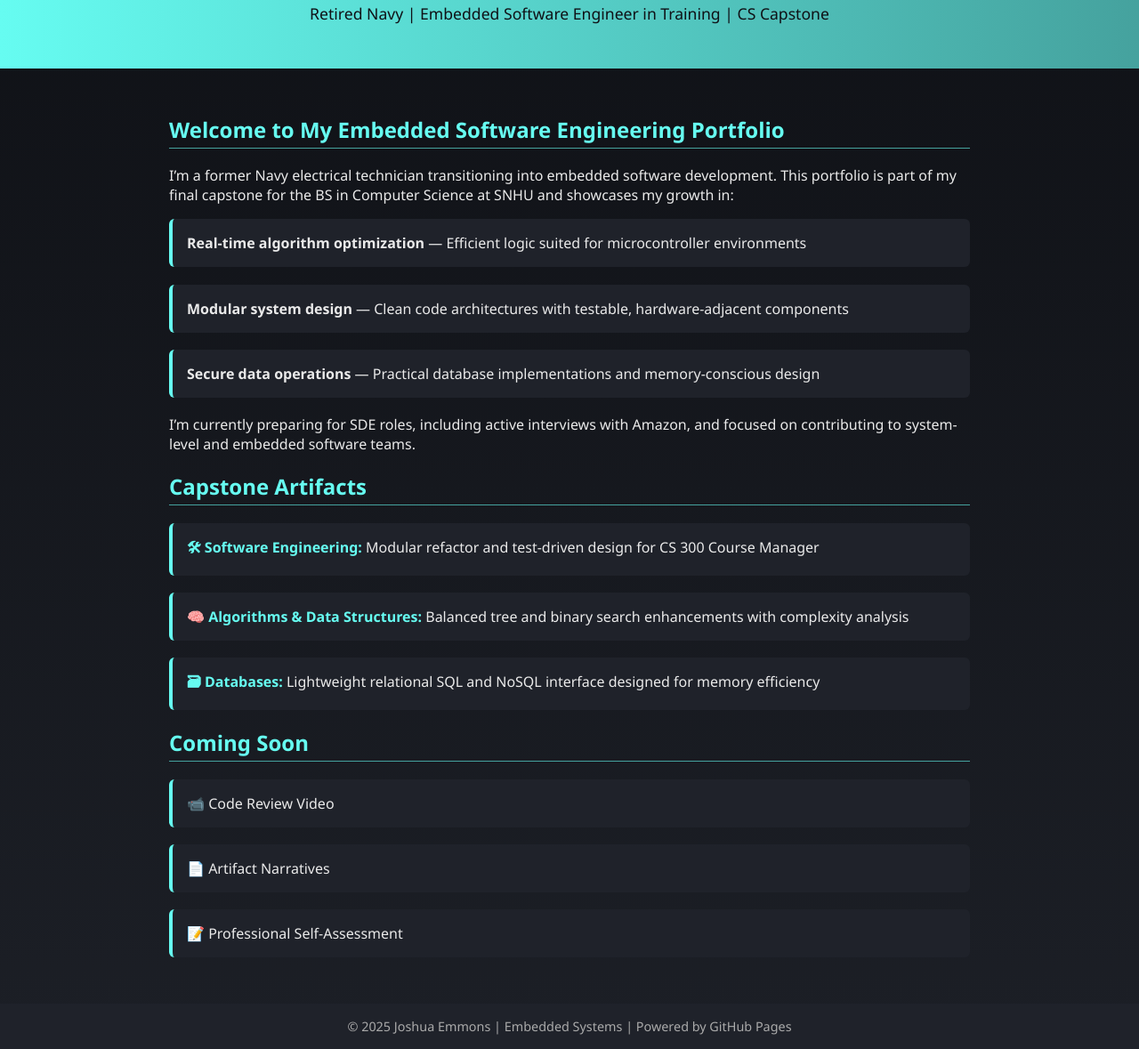
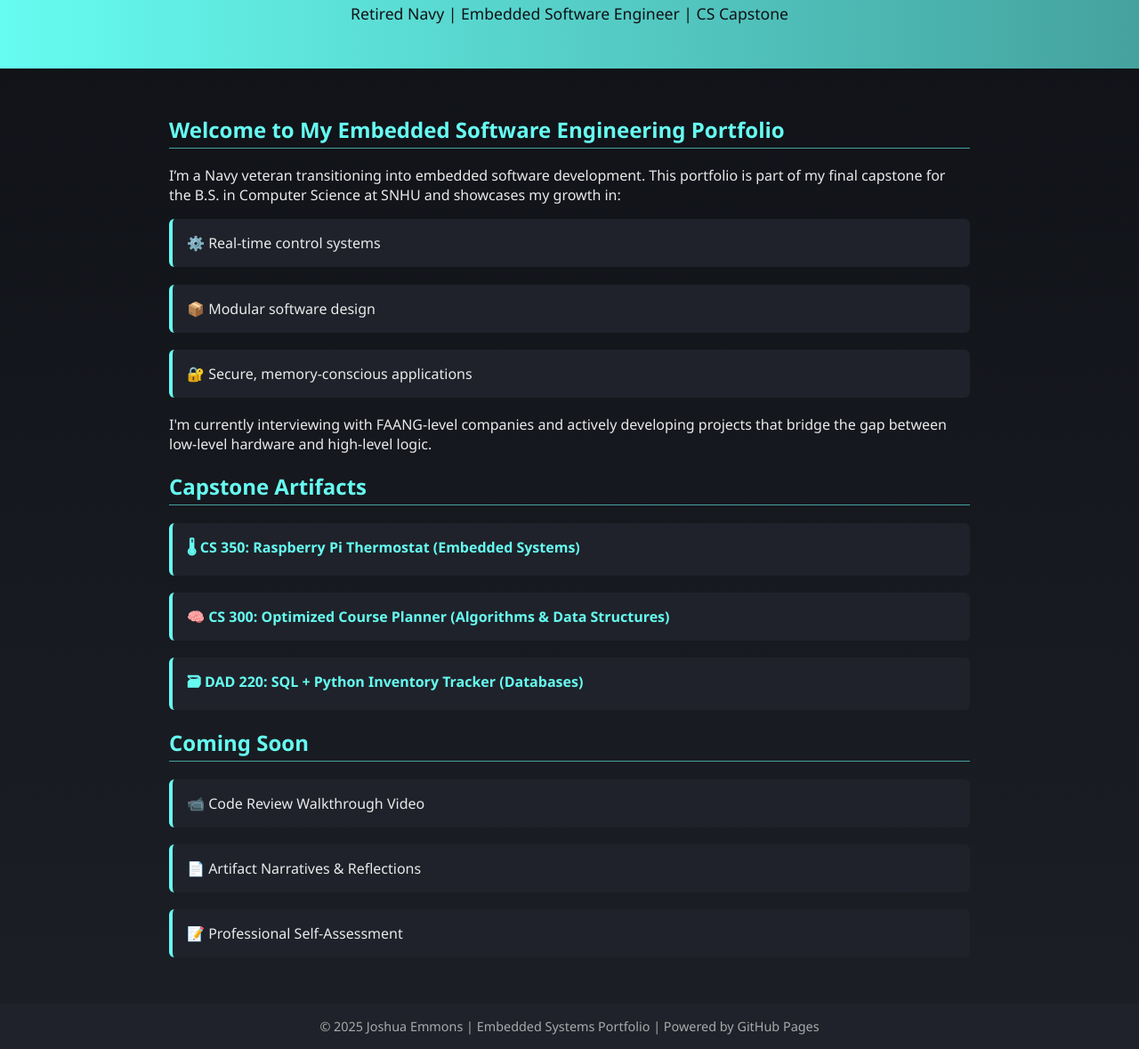
Before and after one commit to Pixelspacecowboy/pixelspacecowboy.github.io, a plain HTML site: page index.html in a window 1280 px wide. Shown: the part 92-1271 px from the top of the page at 89% size. Drawn offline with Linux system fonts and the light colour scheme.

Commit message:
Update index.html
Embedded

```diff
--- a/index.html
+++ b/index.html
@@ -83,41 +83,41 @@
 <body>
   <header>
     <h1>Joshua Emmons</h1>
-    <p class="subtitle">Retired Navy | Embedded Software Engineer in Training | CS Capstone</p>
+    <p class="subtitle">Retired Navy | Embedded Software Engineer | CS Capstone</p>
   </header>
 
   <section>
     <h2>Welcome to My Embedded Software Engineering Portfolio</h2>
     <p>
-      I’m a former Navy electrical technician transitioning into embedded software development. This portfolio is part of my final capstone for the BS in Computer Science at SNHU and showcases my growth in:
+      I’m a Navy veteran transitioning into embedded software development. This portfolio is part of my final capstone for the B.S. in Computer Science at SNHU and showcases my growth in:
     </p>
     <ul>
-      <li><strong>Real-time algorithm optimization</strong> — Efficient logic suited for microcontroller environments</li>
-      <li><strong>Modular system design</strong> — Clean code architectures with testable, hardware-adjacent components</li>
-      <li><strong>Secure data operations</strong> — Practical database implementations and memory-conscious design</li>
+      <li>⚙️ Real-time control systems</li>
+      <li>📦 Modular software design</li>
+      <li>🔐 Secure, memory-conscious applications</li>
     </ul>
 
     <p>
-      I’m currently preparing for SDE roles, including active interviews with Amazon, and focused on contributing to system-level and embedded software teams.
+      I'm currently interviewing with FAANG-level companies and actively developing projects that bridge the gap between low-level hardware and high-level logic.
     </p>
 
     <h2>Capstone Artifacts</h2>
     <ul>
-      <li><a href="#">🛠 Software Engineering:</a> Modular refactor and test-driven design for CS 300 Course Manager</li>
-      <li><a href="#">🧠 Algorithms & Data Structures:</a> Balanced tree and binary search enhancements with complexity analysis</li>
-      <li><a href="#">🗃 Databases:</a> Lightweight relational SQL and NoSQL interface designed for memory efficiency</li>
+      <li><a href="thermostat.html">🌡 CS 350: Raspberry Pi Thermostat (Embedded Systems)</a></li>
+      <li><a href="algorithms.html">🧠 CS 300: Optimized Course Planner (Algorithms & Data Structures)</a></li>
+      <li><a href="databases.html">🗃 DAD 220: SQL + Python Inventory Tracker (Databases)</a></li>
     </ul>
 
     <h2>Coming Soon</h2>
     <ul>
-      <li>📹 Code Review Video</li>
-      <li>📄 Artifact Narratives</li>
+      <li>📹 Code Review Walkthrough Video</li>
+      <li>📄 Artifact Narratives & Reflections</li>
       <li>📝 Professional Self-Assessment</li>
     </ul>
   </section>
 
   <footer>
-    &copy; 2025 Joshua Emmons | Embedded Systems | Powered by GitHub Pages
+    &copy; 2025 Joshua Emmons | Embedded Systems Portfolio | Powered by GitHub Pages
   </footer>
 </body>
 </html>
```
